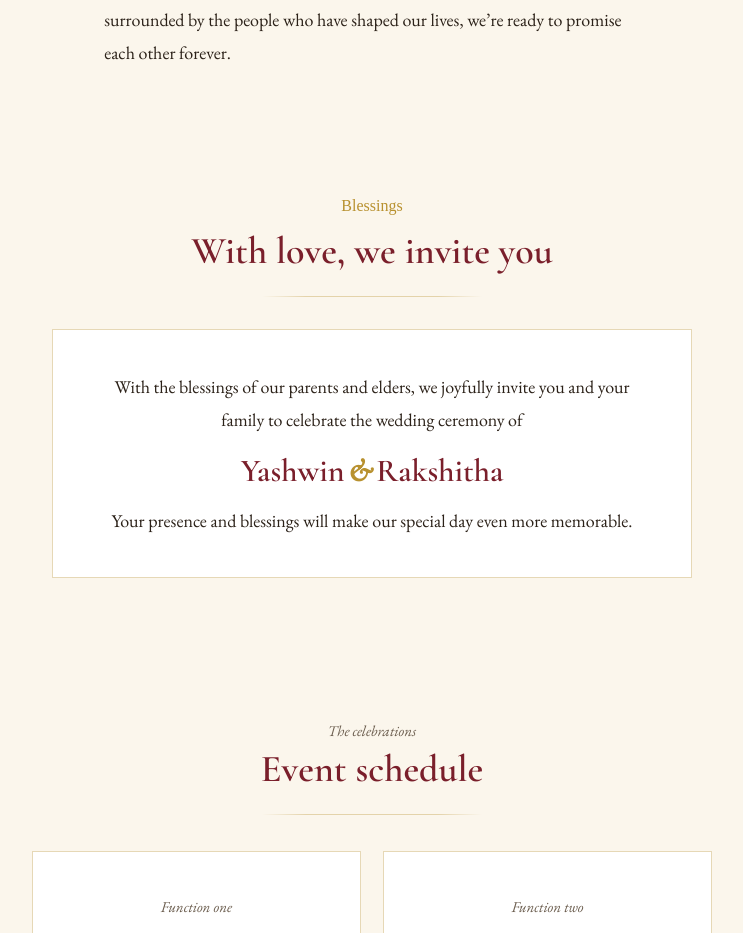
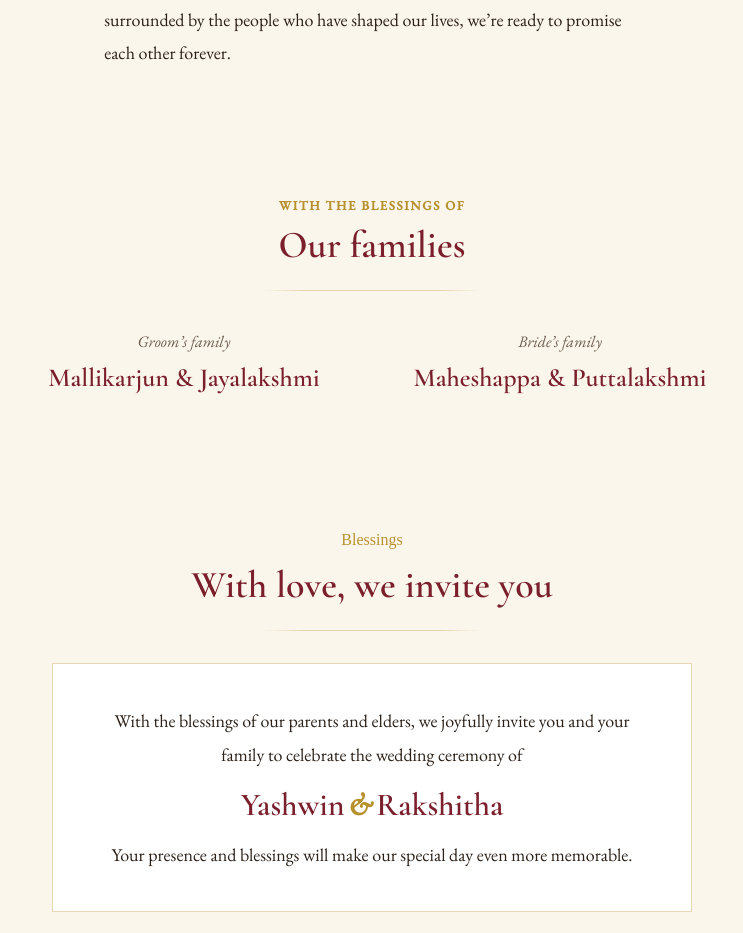
Before and after one commit to yashwin232/YR, a React (Vite) app: page / in a window 1280 px wide. Shown: the part 2063-2996 px from the top of the page, without its empty margins (268-1011 px from the left). Built offline with nearby package versions, Linux system fonts and the light colour scheme.

Commit message:
added family details

```diff
--- a/public/languages.json
+++ b/public/languages.json
@@ -5,6 +5,7 @@
     "groomName": "Yashwin",
     "brideName": "Rakshitha",
     "shareLabel": "Share",
+    "audioTapHint": "Tap to start music",
     "auspicious": "Auspicious Wedding",
     "together": "Together with their families",
     "tagline": "And so, our forever begins…",
@@ -26,6 +27,12 @@
     "storyTitle": "A quiet beginning, a lifelong promise",
     "storyBody": "What started as quiet conversations slowly grew into something neither of us was looking for, yet couldn’t imagine being without. Somewhere between the small moments and the big ones, we found in each other a home. Now, surrounded by the people who have shaped our lives, we’re ready to promise each other forever.",
     "blessings": "Blessings",
+    "familyBlessingTitle": "WITH THE BLESSINGS OF",
+    "familySectionTitle": "Our families",
+    "groomFamilyLabel": "Groom’s family",
+    "groomFamilyNames": "Mallikarjun & Jayalakshmi",
+    "brideFamilyLabel": "Bride’s family",
+    "brideFamilyNames": "Maheshappa & Puttalakshmi",
     "invitationTitle": "With love, we invite you",
     "inviteBody": "With the blessings of our parents and elders, we joyfully invite you and your family to celebrate the wedding ceremony of",
     "inviteEnd": "Your presence and blessings will make our special day even more memorable.",
@@ -59,6 +66,7 @@
     "groomName": "ಯಶ್ವಿನ್",
     "brideName": "ರಕ್ಷಿತಾ",
     "shareLabel": "ಹಂಚಿಕೊಳ್ಳಿ",
+    "audioTapHint": "ಸಂಗೀತ ಪ್ರಾರಂಭಿಸಲು ಸ್ಪರ್ಶಿಸಿ",
     "auspicious": "ಶುಭ ವಿವಾಹ",
     "together": "ತಮ್ಮ ಕುಟುಂಬಗಳೊಂದಿಗೆ",
     "tagline": "ಹೀಗೆ, ನಮ್ಮ ಶಾಶ್ವತ ಪಯಣ ಆರಂಭವಾಗುತ್ತದೆ...",
@@ -80,6 +88,12 @@
     "storyTitle": "ಶಾಂತವಾದ ಪ್ರಾರಂಭ, ಜೀವನಪರ್ಯಂತದ ವಾಗ್ದಾನ",
     "storyBody": "ಶಾಂತವಾದ ಮಾತುಕತೆಗಳಿಂದ ಪ್ರಾರಂಭವಾದದ್ದು, ನಿಧಾನವಾಗಿ ಅರ್ಥಪೂರ್ಣವಾದ ಬಂಧವಾಗಿ ಬೆಳೆಯಿತು. ಚಿಕ್ಕ-ದೊಡ್ಡ ಕ್ಷಣಗಳ ನಡುವೆ ನಾವು ಪರಸ್ಪರರಲ್ಲಿ ಒಂದು ಆಶ್ರಯವನ್ನು ಕಂಡುಕೊಂಡೆವು. ಇದೀಗ, ನಮ್ಮ ಜೀವನವನ್ನು ರೂಪಿಸಿದ ಪ್ರಿಯಜನರ ಸಮ್ಮುಖದಲ್ಲಿ, ನಾವು ಒಬ್ಬರಿಗೊಬ್ಬರು ಜೀವನಪೂರ್ತಿ ಜೊತೆಯಾಗಿರುವ ವಾಗ್ದಾನವನ್ನು ನೀಡಲು ಸಿದ್ಧರಾಗಿದ್ದೇವೆ.",
     "blessings": "ಆಶೀರ್ವಾದ",
+    "familyBlessingTitle": "ಆಶೀರ್ವಾದಗಳೊಂದಿಗೆ",
+    "familySectionTitle": "ನಮ್ಮ ಕುಟುಂಬಗಳು",
+    "groomFamilyLabel": "ವರನ ಕುಟುಂಬ",
+    "groomFamilyNames": "ಮಲ್ಲಿಕಾರ್ಜುನ ಮತ್ತು ಜಯಲಕ್ಷ್ಮಿ",
+    "brideFamilyLabel": "ವಧುವಿನ ಕುಟುಂಬ",
+    "brideFamilyNames": "ಮಹೇಶಪ್ಪ ಮತ್ತು ಪುಟ್ಟಲಕ್ಷ್ಮಿ",
     "invitationTitle": "ಪ್ರೀತಿಯಿಂದ ನಿಮ್ಮನ್ನು ಆಹ್ವಾನಿಸುತ್ತೇವೆ",
     "inviteBody": "ನಮ್ಮ ಹಿರಿಯರು ಹಾಗೂ ತಂದೆ-ತಾಯಿಯವರ ಆಶೀರ್ವಾದದೊಂದಿಗೆ, ನಿಮ್ಮನ್ನು ಹಾಗೂ ನಿಮ್ಮ ಕುಟುಂಬವನ್ನು ಈ ವಿವಾಹ ಸಮಾರಂಭಕ್ಕೆ ಸಂತೋಷದಿಂದ ಆಹ್ವಾನಿಸುತ್ತೇವೆ.",
     "inviteEnd": "ನಿಮ್ಮ ಉಪಸ್ಥಿತಿ ಹಾಗೂ ಆಶೀರ್ವಾದಗಳು ನಮ್ಮ ವಿಶೇಷ ದಿನವನ್ನು ಇನ್ನಷ್ಟು ಸ್ಮರಣೀಯವಾಗಿಸುತ್ತವೆ.",
--- a/src/WeddingInvitation.jsx
+++ b/src/WeddingInvitation.jsx
@@ -30,6 +30,7 @@ export default function WeddingInvitation() {
   const [translations, setTranslations] = useState(null);
   const [languageError, setLanguageError] = useState(false);
   const [isPlaying, setIsPlaying] = useState(false);
+  const [needsAudioGesture, setNeedsAudioGesture] = useState(false);
   const audioRef = useRef(null);
   const { days, hours, mins, secs, done } = useCountdown(targetDate);
 
@@ -60,9 +61,10 @@ export default function WeddingInvitation() {
       audio.loop = true;
       await audio.play();
       setIsPlaying(true);
+      setNeedsAudioGesture(false);
     } catch (error) {
-      console.error("Audio playback failed:", error);
       setIsPlaying(false);
+      setNeedsAudioGesture(true);
     }
   };
 
@@ -127,6 +129,7 @@ export default function WeddingInvitation() {
         autoPlay
         loop
         onCanPlay={startPlayback}
+        onLoadedData={startPlayback}
         style={{ display: "none" }}
       />
       <style>{fontImport}</style>
@@ -220,6 +223,27 @@ export default function WeddingInvitation() {
         </div>
       </section>
 
+      {/* Family blessings */}
+      <section style={styles.section}>
+        <div style={styles.wrap}>
+          <div style={styles.center}>
+            <p style={styles.familyBlessingTitle}>{t.familyBlessingTitle}</p>
+            <h2 style={styles.sectionTitle}>{t.familySectionTitle}</h2>
+            <div style={styles.rule} />
+          </div>
+          <div style={styles.familiesGrid}>
+            <div style={styles.familyItem}>
+              <p style={styles.familyLabel}>{t.groomFamilyLabel}</p>
+              <h3 style={styles.familyNames}>{t.groomFamilyNames}</h3>
+            </div>
+            <div style={styles.familyItem}>
+              <p style={styles.familyLabel}>{t.brideFamilyLabel}</p>
+              <h3 style={styles.familyNames}>{t.brideFamilyNames}</h3>
+            </div>
+          </div>
+        </div>
+      </section>
+
       {/* Invitation */}
       <section style={styles.section}>
         <div style={styles.wrap}>
@@ -304,6 +328,16 @@ export default function WeddingInvitation() {
       </section>
 
       <div style={styles.floatingControls}>
+        {needsAudioGesture && (
+          <button
+            type="button"
+            onClick={startPlayback}
+            style={styles.audioPrompt}
+            aria-live="polite"
+          >
+            {t.audioTapHint}
+          </button>
+        )}
         <div style={styles.langStack}>
           {Object.entries(translations).map(([languageCode, language]) => (
             <button
@@ -398,6 +432,11 @@ const styles = {
   },
   section: { padding: "64px 0" },
   center: { textAlign: "center" },
+  familyBlessingTitle: { color: colors.gold, fontSize: 13, fontWeight: 600, letterSpacing: "0.12em", margin: "0 0 8px" },
+  familiesGrid: { display: "grid", gridTemplateColumns: "repeat(2, minmax(0, 1fr))", gap: 32, maxWidth: 720, margin: "32px auto 0", textAlign: "center" },
+  familyItem: { padding: "8px 12px" },
+  familyLabel: { color: colors.inkSoft, fontStyle: "italic", fontSize: 16, margin: "0 0 8px" },
+  familyNames: { color: colors.maroon, fontFamily: serifDisplay, fontWeight: 600, fontSize: 26, lineHeight: 1.35, margin: 0 },
   hero: { padding: "72px 0 56px", textAlign: "center" },
   accentKn: { display: "block", fontFamily: kannada, fontSize: 16, color: colors.gold, marginBottom: 8 },
   kicker: { fontStyle: "italic", color: colors.inkSoft, fontSize: 17, marginBottom: 6 },
@@ -446,6 +485,18 @@ const styles = {
     flexDirection: "column",
     alignItems: "center",
     gap: 8,
+  },
+  audioPrompt: {
+    maxWidth: 180,
+    padding: "8px 12px",
+    border: `1px solid ${colors.gold}`,
+    borderRadius: 3,
+    background: colors.ivory,
+    color: colors.maroon,
+    fontFamily: kannada,
+    fontSize: 13,
+    boxShadow: "0 8px 20px rgba(43,33,24,0.16)",
+    cursor: "pointer",
   },
   langStack: {
     display: "flex",
```
